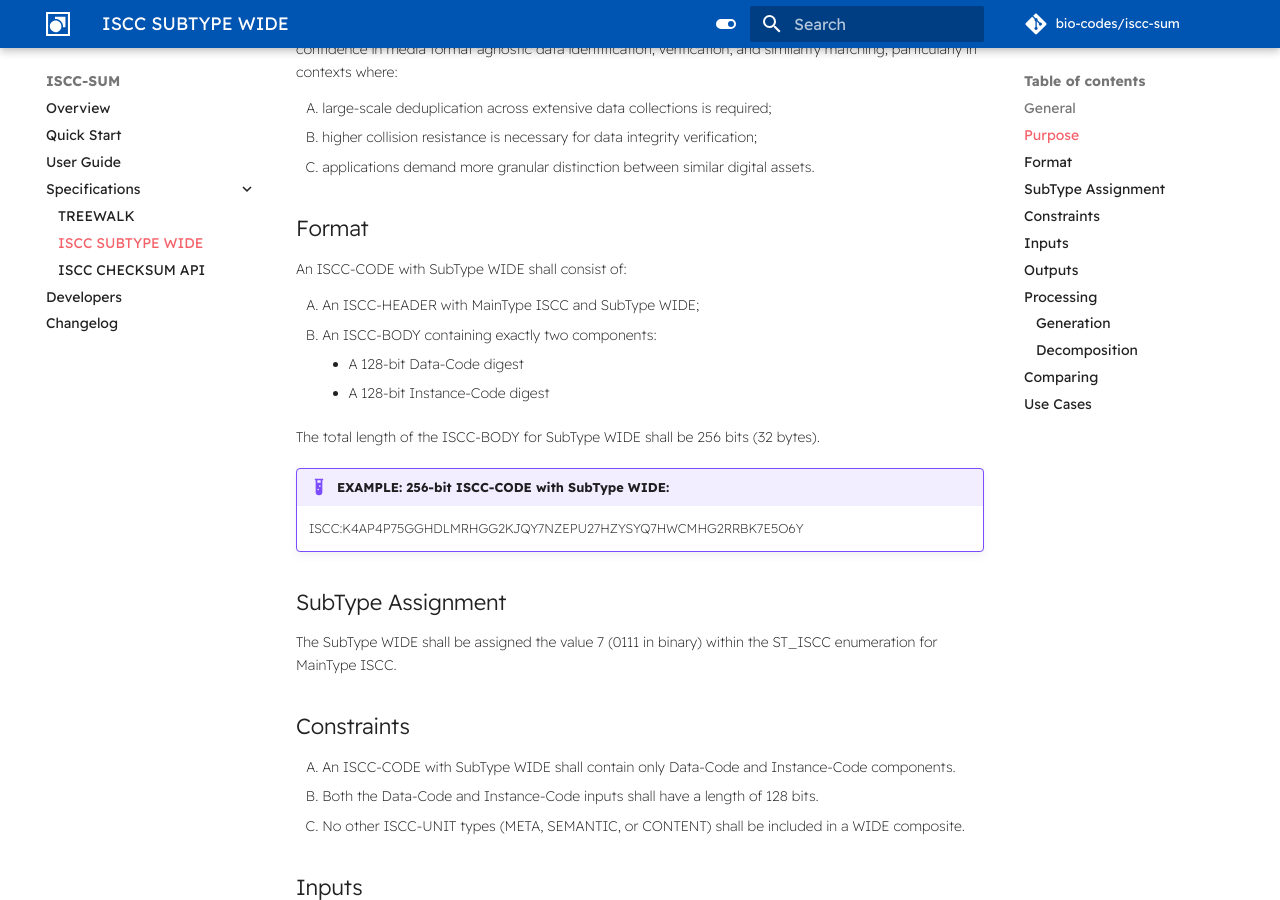
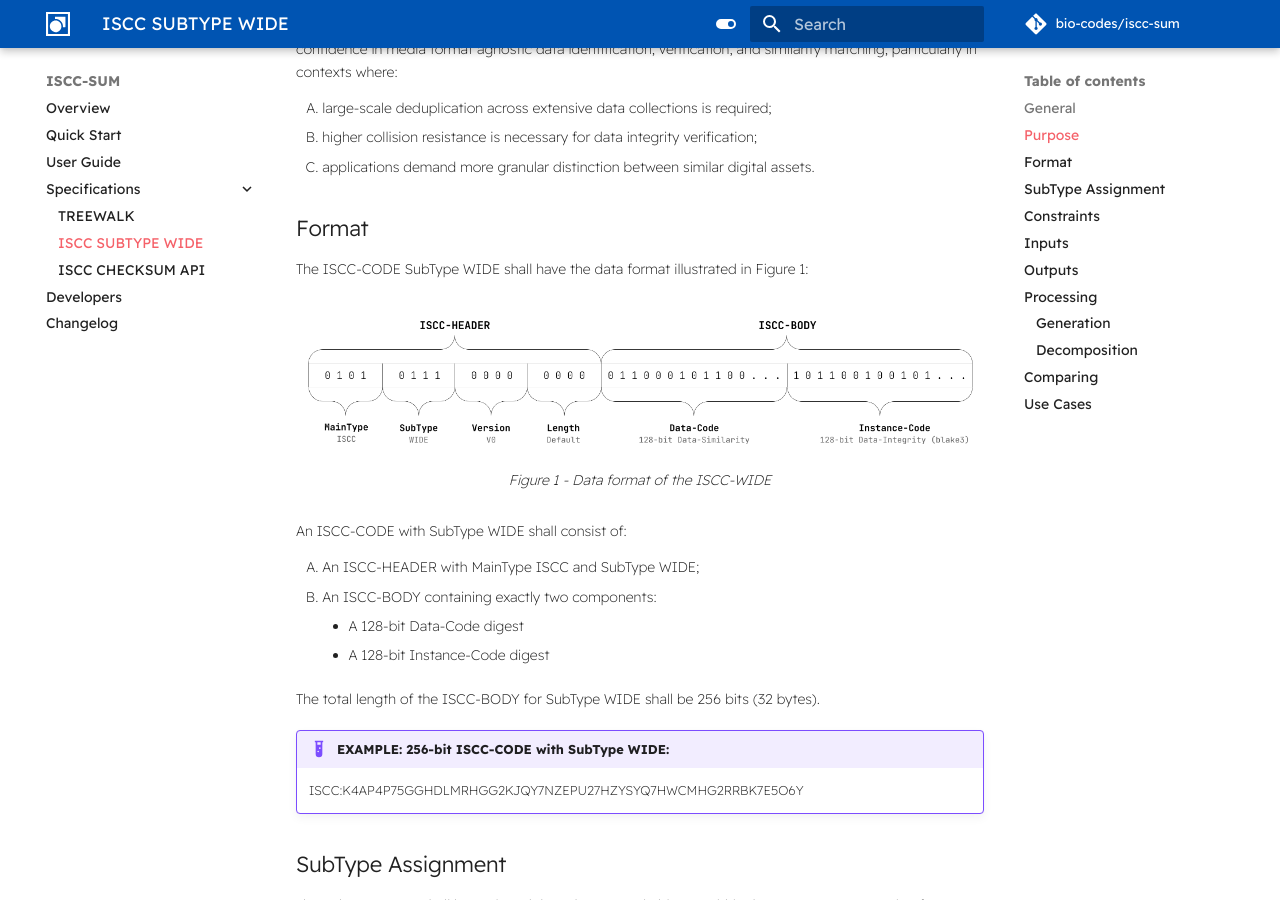
Before and after one commit to etzm/iscc-sum, an MkDocs documentation site: the page built from docs/specifications/wide.md, in a window 1280 px wide and 900 px high, scrolled down 345 px. Built offline with MkDocs 1.6.1 and Material for MkDocs 9.7.7, drawn with Linux system fonts in a browser that asks for light colours; comment, search, counter and statistics services are not loaded.

Commit message:
docs: add figure and description for ISCC-WIDE data format

```diff
--- a/docs/specifications/wide.md
+++ b/docs/specifications/wide.md
@@ -17,6 +17,13 @@ where:
 3. applications demand more granular distinction between similar digital assets.
 
 ## Format
+
+The ISCC-CODE SubType WIDE shall have the data format illustrated in Figure 1:
+
+<figure markdown>
+  ![Figure 1 - Data format of the ISCC-WIDE](/images/iscc-figure-iscc-wide.png)
+  <figcaption>Figure 1 - Data format of the ISCC-WIDE</figcaption>
+</figure>
 
 An ISCC-CODE with SubType WIDE shall consist of:
 
```
Also changed, not shown: .iscc.json, docs/images/iscc-figure-iscc-wide.png (added).
